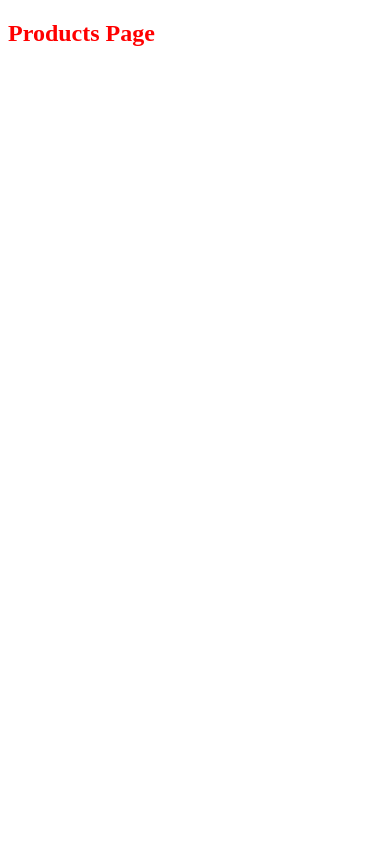
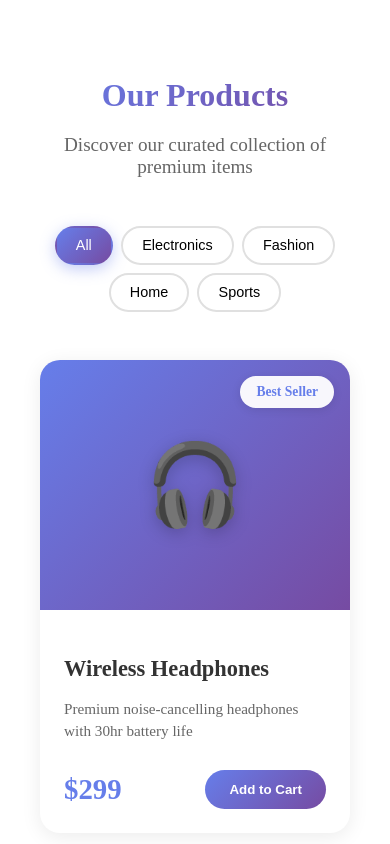
Before and after one commit to jprpich/nuxt-amplify-demo, a Nuxt app: page /products in a window 390 px wide. Shown: the top 844 px of the page. Built offline with nearby package versions, Linux system fonts and the light colour scheme.

Commit message:
Enhance products page layout and functionality with a new design, category filters, and product details. Implement responsive styles and improve user interaction elements.

```diff
--- a/pages/products/index.vue
+++ b/pages/products/index.vue
@@ -1,18 +1,337 @@
 <template>
-    <div>
-      <h2>Products Page</h2>
+  <div class="products-container">
+    <header class="products-header">
+      <h1>Our Products</h1>
+      <p class="subtitle">Discover our curated collection of premium items</p>
+    </header>
+
+    <div class="filters">
+      <button
+        v-for="category in categories"
+        :key="category"
+        :class="['filter-btn', { active: selectedCategory === category }]"
+        @click="selectedCategory = category"
+      >
+        {{ category }}
+      </button>
     </div>
-  </template>
 
-  <script setup>
+    <div class="products-grid">
+      <div
+        v-for="product in filteredProducts"
+        :key="product.id"
+        class="product-card"
+      >
+        <div class="product-image">
+          <div class="image-placeholder" :style="{ background: product.color }">
+            <span class="product-icon">{{ product.icon }}</span>
+          </div>
+          <span class="product-badge">{{ product.badge }}</span>
+        </div>
+        <div class="product-info">
+          <h3>{{ product.name }}</h3>
+          <p class="product-description">{{ product.description }}</p>
+          <div class="product-footer">
+            <span class="product-price">${{ product.price }}</span>
+            <button class="add-to-cart-btn">Add to Cart</button>
+          </div>
+        </div>
+      </div>
+    </div>
+  </div>
+</template>
 
-  </script>
+<script setup>
+import { ref, computed } from 'vue'
 
-  <style scoped>
-  h2 {
-    color: red;
+const selectedCategory = ref('All')
+
+const categories = ['All', 'Electronics', 'Fashion', 'Home', 'Sports']
+
+const products = [
+  {
+    id: 1,
+    name: 'Wireless Headphones',
+    description: 'Premium noise-cancelling headphones with 30hr battery life',
+    price: 299,
+    category: 'Electronics',
+    badge: 'Best Seller',
+    color: 'linear-gradient(135deg, #667eea 0%, #764ba2 100%)',
+    icon: '🎧'
+  },
+  {
+    id: 2,
+    name: 'Smart Watch Pro',
+    description: 'Advanced fitness tracking with heart rate monitor',
+    price: 399,
+    category: 'Electronics',
+    badge: 'New',
+    color: 'linear-gradient(135deg, #f093fb 0%, #f5576c 100%)',
+    icon: '⌚'
+  },
+  {
+    id: 3,
+    name: 'Designer Backpack',
+    description: 'Stylish and durable backpack with laptop compartment',
+    price: 129,
+    category: 'Fashion',
+    badge: 'Trending',
+    color: 'linear-gradient(135deg, #4facfe 0%, #00f2fe 100%)',
+    icon: '🎒'
+  },
+  {
+    id: 4,
+    name: 'Leather Jacket',
+    description: 'Premium quality genuine leather jacket',
+    price: 459,
+    category: 'Fashion',
+    badge: 'Premium',
+    color: 'linear-gradient(135deg, #43e97b 0%, #38f9d7 100%)',
+    icon: '🧥'
+  },
+  {
+    id: 5,
+    name: 'Smart Coffee Maker',
+    description: 'WiFi enabled coffee maker with app control',
+    price: 179,
+    category: 'Home',
+    badge: 'Hot',
+    color: 'linear-gradient(135deg, #fa709a 0%, #fee140 100%)',
+    icon: '☕'
+  },
+  {
+    id: 6,
+    name: 'Yoga Mat Pro',
+    description: 'Extra thick non-slip yoga mat with carrying strap',
+    price: 49,
+    category: 'Sports',
+    badge: 'Popular',
+    color: 'linear-gradient(135deg, #30cfd0 0%, #330867 100%)',
+    icon: '🧘'
+  },
+  {
+    id: 7,
+    name: 'LED Desk Lamp',
+    description: 'Adjustable brightness with USB charging port',
+    price: 79,
+    category: 'Home',
+    badge: 'Eco',
+    color: 'linear-gradient(135deg, #a8edea 0%, #fed6e3 100%)',
+    icon: '💡'
+  },
+  {
+    id: 8,
+    name: 'Running Shoes Elite',
+    description: 'Lightweight running shoes with advanced cushioning',
+    price: 159,
+    category: 'Sports',
+    badge: 'Best Seller',
+    color: 'linear-gradient(135deg, #ff9a9e 0%, #fecfef 100%)',
+    icon: '👟'
+  },
+  {
+    id: 9,
+    name: '4K Webcam',
+    description: 'Ultra HD webcam with auto-focus and noise reduction',
+    price: 149,
+    category: 'Electronics',
+    badge: 'New',
+    color: 'linear-gradient(135deg, #ffecd2 0%, #fcb69f 100%)',
+    icon: '📹'
   }
-  p {
-    color: blue;
+]
+
+const filteredProducts = computed(() => {
+  if (selectedCategory.value === 'All') {
+    return products
   }
-  </style>
+  return products.filter(p => p.category === selectedCategory.value)
+})
+</script>
+
+<style scoped>
+.products-container {
+  max-width: 1400px;
+  margin: 0 auto;
+  padding: 3rem 2rem;
+}
+
+.products-header {
+  text-align: center;
+  margin-bottom: 3rem;
+}
+
+.products-header h1 {
+  font-size: 3rem;
+  font-weight: 700;
+  background: linear-gradient(135deg, #667eea 0%, #764ba2 100%);
+  -webkit-background-clip: text;
+  -webkit-text-fill-color: transparent;
+  background-clip: text;
+  margin-bottom: 0.5rem;
+}
+
+.subtitle {
+  font-size: 1.2rem;
+  color: #666;
+}
+
+.filters {
+  display: flex;
+  gap: 1rem;
+  justify-content: center;
+  margin-bottom: 3rem;
+  flex-wrap: wrap;
+}
+
+.filter-btn {
+  padding: 0.75rem 1.5rem;
+  border: 2px solid #e0e0e0;
+  background: white;
+  border-radius: 50px;
+  font-size: 1rem;
+  font-weight: 500;
+  cursor: pointer;
+  transition: all 0.3s ease;
+}
+
+.filter-btn:hover {
+  border-color: #667eea;
+  color: #667eea;
+  transform: translateY(-2px);
+}
+
+.filter-btn.active {
+  background: linear-gradient(135deg, #667eea 0%, #764ba2 100%);
+  border-color: transparent;
+  color: white;
+  box-shadow: 0 4px 15px rgba(102, 126, 234, 0.4);
+}
+
+.products-grid {
+  display: grid;
+  grid-template-columns: repeat(auto-fill, minmax(320px, 1fr));
+  gap: 2rem;
+}
+
+.product-card {
+  background: white;
+  border-radius: 20px;
+  overflow: hidden;
+  box-shadow: 0 4px 20px rgba(0, 0, 0, 0.08);
+  transition: all 0.3s ease;
+  cursor: pointer;
+}
+
+.product-card:hover {
+  transform: translateY(-8px);
+  box-shadow: 0 12px 40px rgba(0, 0, 0, 0.15);
+}
+
+.product-image {
+  position: relative;
+  height: 250px;
+  overflow: hidden;
+}
+
+.image-placeholder {
+  width: 100%;
+  height: 100%;
+  display: flex;
+  align-items: center;
+  justify-content: center;
+  transition: transform 0.3s ease;
+}
+
+.product-card:hover .image-placeholder {
+  transform: scale(1.05);
+}
+
+.product-icon {
+  font-size: 5rem;
+  filter: drop-shadow(0 4px 8px rgba(0, 0, 0, 0.2));
+}
+
+.product-badge {
+  position: absolute;
+  top: 1rem;
+  right: 1rem;
+  background: rgba(255, 255, 255, 0.95);
+  padding: 0.5rem 1rem;
+  border-radius: 50px;
+  font-size: 0.85rem;
+  font-weight: 600;
+  color: #667eea;
+  box-shadow: 0 2px 10px rgba(0, 0, 0, 0.1);
+}
+
+.product-info {
+  padding: 1.5rem;
+}
+
+.product-info h3 {
+  font-size: 1.4rem;
+  font-weight: 600;
+  margin-bottom: 0.5rem;
+  color: #333;
+}
+
+.product-description {
+  color: #666;
+  font-size: 0.95rem;
+  line-height: 1.5;
+  margin-bottom: 1.5rem;
+  min-height: 3rem;
+}
+
+.product-footer {
+  display: flex;
+  justify-content: space-between;
+  align-items: center;
+}
+
+.product-price {
+  font-size: 1.8rem;
+  font-weight: 700;
+  color: #667eea;
+}
+
+.add-to-cart-btn {
+  padding: 0.75rem 1.5rem;
+  background: linear-gradient(135deg, #667eea 0%, #764ba2 100%);
+  color: white;
+  border: none;
+  border-radius: 50px;
+  font-weight: 600;
+  cursor: pointer;
+  transition: all 0.3s ease;
+}
+
+.add-to-cart-btn:hover {
+  transform: scale(1.05);
+  box-shadow: 0 4px 15px rgba(102, 126, 234, 0.4);
+}
+
+.add-to-cart-btn:active {
+  transform: scale(0.98);
+}
+
+@media (max-width: 768px) {
+  .products-header h1 {
+    font-size: 2rem;
+  }
+
+  .products-grid {
+    grid-template-columns: 1fr;
+  }
+
+  .filters {
+    gap: 0.5rem;
+  }
+
+  .filter-btn {
+    padding: 0.6rem 1.2rem;
+    font-size: 0.9rem;
+  }
+}
+</style>
```
